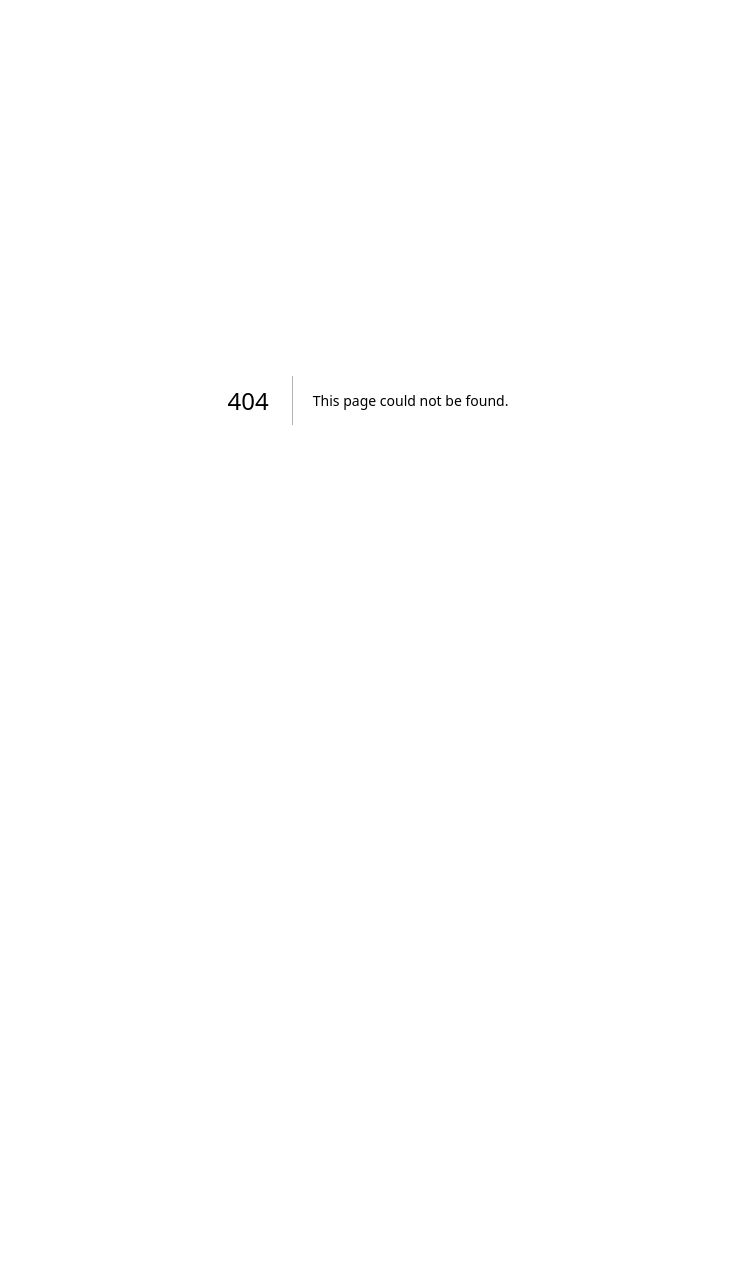
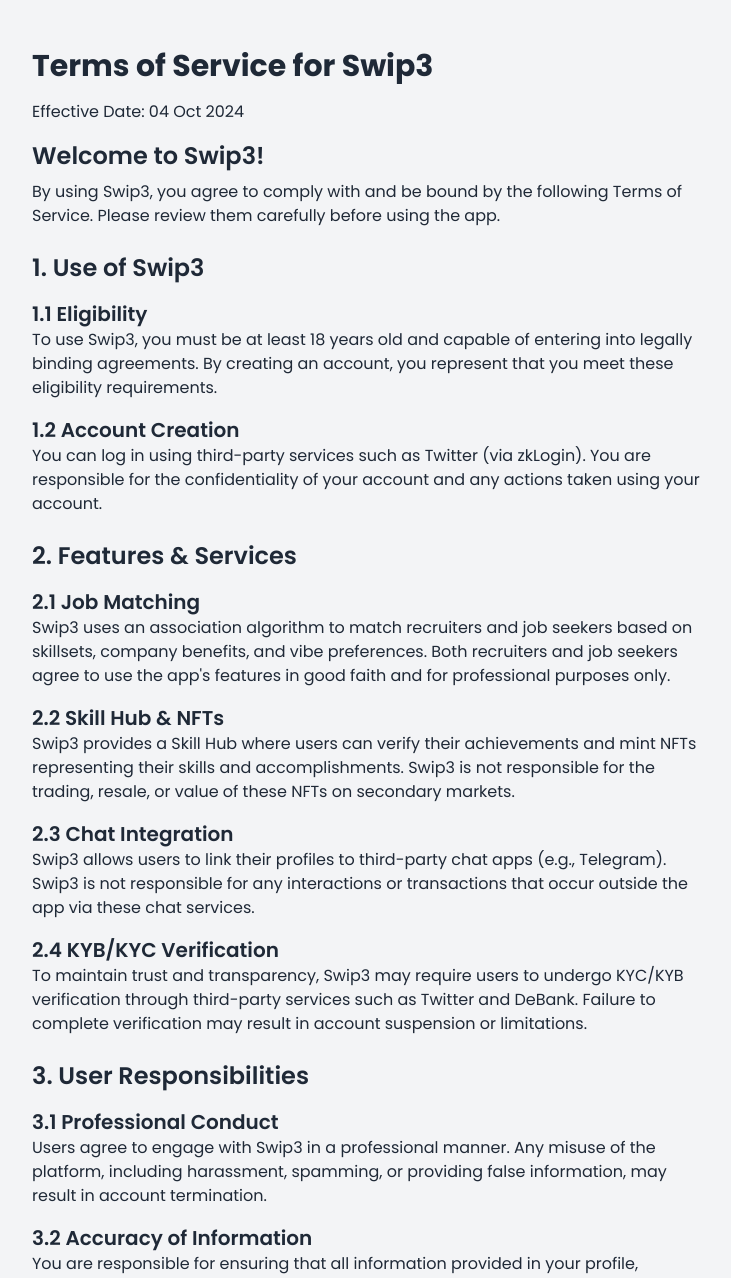
Before and after one commit to JohnsonChin1009/Swip3, a Next.js app in the folder landing-page/: page /terms-of-service in a window 1280 px wide. Before the commit this address had no page. Shown: the top 1278 px of the page, without its empty margins (272-1003 px from the left). Before the commit the page ends 800 px from the top, so only its background shows below. Built offline with nearby package versions, Linux system fonts and the light colour scheme.

Commit message:
feat(terms-of-service): add page

```diff
--- a/landing-page/src/app/privacy-policy/page.tsx
+++ b/landing-page/src/app/privacy-policy/page.tsx
@@ -77,7 +77,7 @@
       <section className="mb-6">
         <h2 className="text-xl sm:text-2xl font-semibold mb-2">Changes to the Privacy Policy</h2>
         <p className="text-sm sm:text-base">
-          We may update this Privacy Policy. Changes will be posted with an updated "Effective Date."
+          We may update this Privacy Policy. Changes will be posted with an updated &quot;Effective Date.&quot;
         </p>
       </section>
 
--- /dev/null
+++ b/landing-page/src/app/terms-of-service/page.tsx
@@ -0,0 +1,109 @@
+import Link from "next/link";
+
+export default function TermsOfService() {
+  return (
+    <div className="bg-gray-100 text-gray-800 p-4 sm:p-8 md:p-12 max-w-3xl mx-auto">
+      <h1 className="text-2xl sm:text-3xl font-bold mb-4">Terms of Service for Swip3</h1>
+      <p className="text-sm sm:text-base mb-4">Effective Date: 04 Oct 2024</p>
+
+      <section className="mb-6">
+        <h2 className="text-xl sm:text-2xl font-semibold mb-2">Welcome to Swip3!</h2>
+        <p className="text-sm sm:text-base">
+          By using Swip3, you agree to comply with and be bound by the following Terms of Service. Please review them carefully before using the app.
+        </p>
+      </section>
+
+      <section className="mb-6">
+        <h2 className="text-xl sm:text-2xl font-semibold mb-2">1. Use of Swip3</h2>
+
+        <h3 className="text-lg sm:text-xl font-semibold mt-4">1.1 Eligibility</h3>
+        <p className="text-sm sm:text-base">
+          To use Swip3, you must be at least 18 years old and capable of entering into legally binding agreements. By creating an account, you represent that you meet these eligibility requirements.
+        </p>
+
+        <h3 className="text-lg sm:text-xl font-semibold mt-4">1.2 Account Creation</h3>
+        <p className="text-sm sm:text-base">
+          You can log in using third-party services such as Twitter (via zkLogin). You are responsible for the confidentiality of your account and any actions taken using your account.
+        </p>
+      </section>
+
+      <section className="mb-6">
+        <h2 className="text-xl sm:text-2xl font-semibold mb-2">2. Features & Services</h2>
+
+        <h3 className="text-lg sm:text-xl font-semibold mt-4">2.1 Job Matching</h3>
+        <p className="text-sm sm:text-base">
+          Swip3 uses an association algorithm to match recruiters and job seekers based on skillsets, company benefits, and vibe preferences. Both recruiters and job seekers agree to use the app&apos;s features in good faith and for professional purposes only.
+        </p>
+
+        <h3 className="text-lg sm:text-xl font-semibold mt-4">2.2 Skill Hub & NFTs</h3>
+        <p className="text-sm sm:text-base">
+          Swip3 provides a Skill Hub where users can verify their achievements and mint NFTs representing their skills and accomplishments. Swip3 is not responsible for the trading, resale, or value of these NFTs on secondary markets.
+        </p>
+
+        <h3 className="text-lg sm:text-xl font-semibold mt-4">2.3 Chat Integration</h3>
+        <p className="text-sm sm:text-base">
+          Swip3 allows users to link their profiles to third-party chat apps (e.g., Telegram). Swip3 is not responsible for any interactions or transactions that occur outside the app via these chat services.
+        </p>
+
+        <h3 className="text-lg sm:text-xl font-semibold mt-4">2.4 KYB/KYC Verification</h3>
+        <p className="text-sm sm:text-base">
+          To maintain trust and transparency, Swip3 may require users to undergo KYC/KYB verification through third-party services such as Twitter and DeBank. Failure to complete verification may result in account suspension or limitations.
+        </p>
+      </section>
+
+      <section className="mb-6">
+        <h2 className="text-xl sm:text-2xl font-semibold mb-2">3. User Responsibilities</h2>
+
+        <h3 className="text-lg sm:text-xl font-semibold mt-4">3.1 Professional Conduct</h3>
+        <p className="text-sm sm:text-base">
+          Users agree to engage with Swip3 in a professional manner. Any misuse of the platform, including harassment, spamming, or providing false information, may result in account termination.
+        </p>
+
+        <h3 className="text-lg sm:text-xl font-semibold mt-4">3.2 Accuracy of Information</h3>
+        <p className="text-sm sm:text-base">
+          You are responsible for ensuring that all information provided in your profile, resume, or job posting is accurate and truthful.
+        </p>
+
+        <h3 className="text-lg sm:text-xl font-semibold mt-4">3.3 Intellectual Property</h3>
+        <p className="text-sm sm:text-base">
+          All content, trademarks, and features within Swip3 remain the intellectual property of Swip3 or its licensors. Users agree not to replicate, modify, or distribute any materials from the app without prior consent.
+        </p>
+      </section>
+
+      <section className="mb-6">
+        <h2 className="text-xl sm:text-2xl font-semibold mb-2">4. Termination of Service</h2>
+        <p className="text-sm sm:text-base">
+          Swip3 reserves the right to terminate or suspend any account at its sole discretion for violations of these Terms of Service or any illegal or unethical behavior.
+        </p>
+      </section>
+
+      <section className="mb-6">
+        <h2 className="text-xl sm:text-2xl font-semibold mb-2">5. Limitation of Liability</h2>
+        <p className="text-sm sm:text-base">
+          Swip3 is provided &quot;as-is&quot; without any warranties, and Swip3 disclaims all liability for damages arising from the use or inability to use the app. Users agree to indemnify and hold harmless Swip3 for any claims or disputes arising from interactions or transactions on the platform.
+        </p>
+      </section>
+
+      <section className="mb-6">
+        <h2 className="text-xl sm:text-2xl font-semibold mb-2">6. Governing Law</h2>
+        <p className="text-sm sm:text-base">
+          These Terms of Service shall be governed by and construed in accordance with the laws. Any disputes arising from the use of Swip3 shall be resolved in the courts.
+        </p>
+      </section>
+
+      <section className="mb-6">
+        <h2 className="text-xl sm:text-2xl font-semibold mb-2">7. Changes to Terms of Service</h2>
+        <p className="text-sm sm:text-base">
+          Swip3 may modify these Terms of Service at any time. Changes will be communicated via app notifications or email. Continued use of the app constitutes acceptance of the revised Terms of Service.
+        </p>
+      </section>
+
+      <section className="mb-6">
+        <h2 className="text-xl sm:text-2xl font-semibold mb-2">Contact Us</h2>
+        <p className="text-sm sm:text-base">
+          If you have any questions about these Terms of Service, please contact us at <Link href={"https://x.com/swip355050"} target="_blank" className="text-blue-500 hover:underline">@swip3</Link>.
+        </p>
+      </section>
+    </div>
+  );
+};
```
